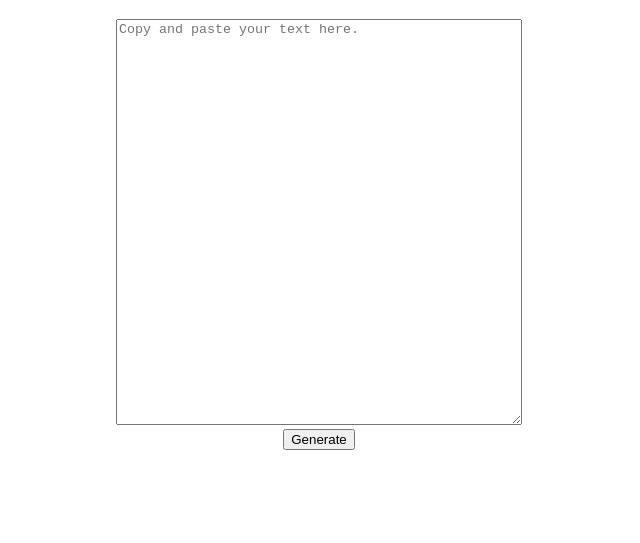
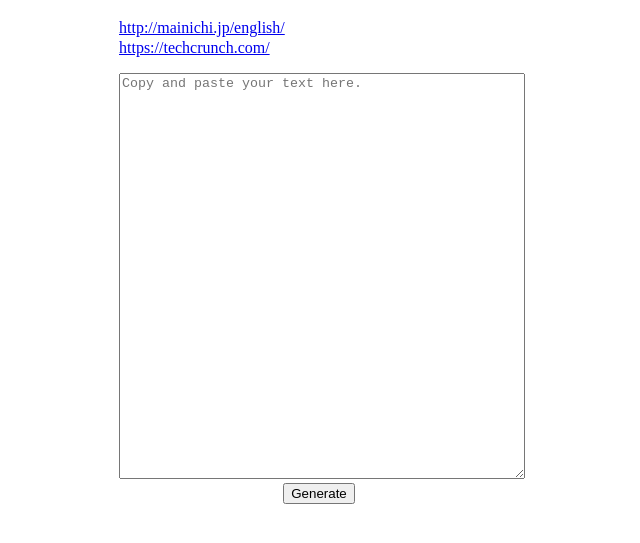
Before and after one commit to nohtaray/tper, a plain HTML site: page index.html in a window 1280 px wide. Shown: the part 61-604 px from the top of the page, without its empty margins (321-961 px from the left). Drawn offline with Linux system fonts and the light colour scheme.

Commit message:
ニュースサイトへのリンクを追加

```diff
--- a/index.html
+++ b/index.html
@@ -6,10 +6,22 @@
     body {
       padding: 0;
       margin: 0;
-      text-align: center;
     }
     p {
       margin: 0 0 32px 0;
+    }
+    .main-ui {
+      margin: auto;
+      width: 400px;
+      text-align: center;
+    }
+    .sample-links {
+      text-align: left;
+      padding-left: 0;
+      list-style: none;
+    }
+    .sample-links li {
+      margin-bottom: 2px;
     }
     .original-text {
       width: 400px;
@@ -57,9 +69,16 @@
   <script src="jspdf.min.js" type="text/javascript"></script>
 </head>
 <body>
-  <h1>tper</h1>
-  <textarea class="original-text" placeholder="Copy and paste your text here."></textarea><br>
-  <button class="btn-generate">Generate</button>
+
+  <div class="main-ui">
+    <h1>tper</h1>
+    <ul class="sample-links">
+      <li><a target="_blank" href="http://mainichi.jp/english/">http://mainichi.jp/english/</a></li>
+      <li><a target="_blank" href="https://techcrunch.com/">https://techcrunch.com/</a></li>
+    </ul>
+    <textarea class="original-text" placeholder="Copy and paste your text here."></textarea><br>
+    <button class="btn-generate">Generate</button>
+  </div>
 
   <div class="paper-wrapper">
     <div class="paper">
```
